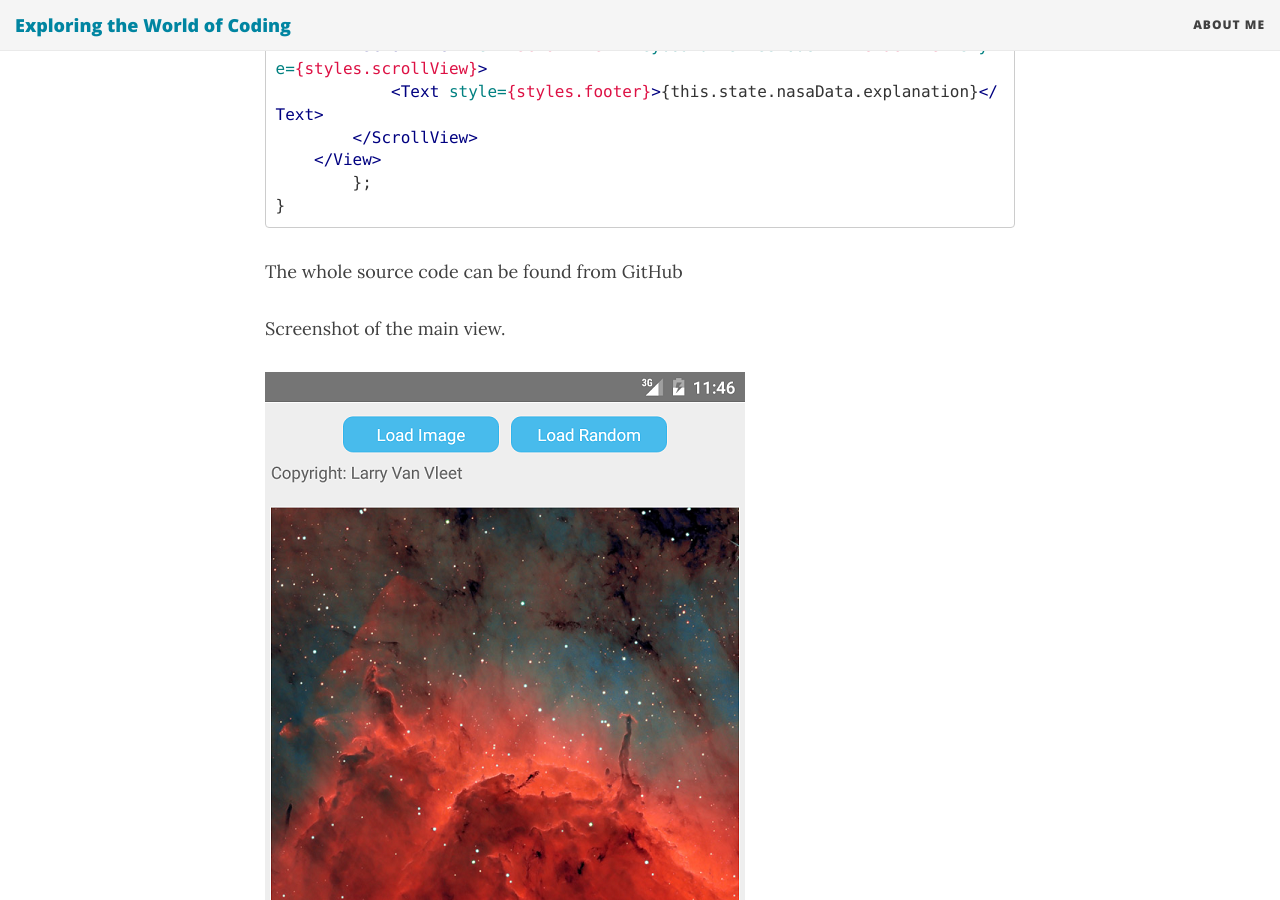
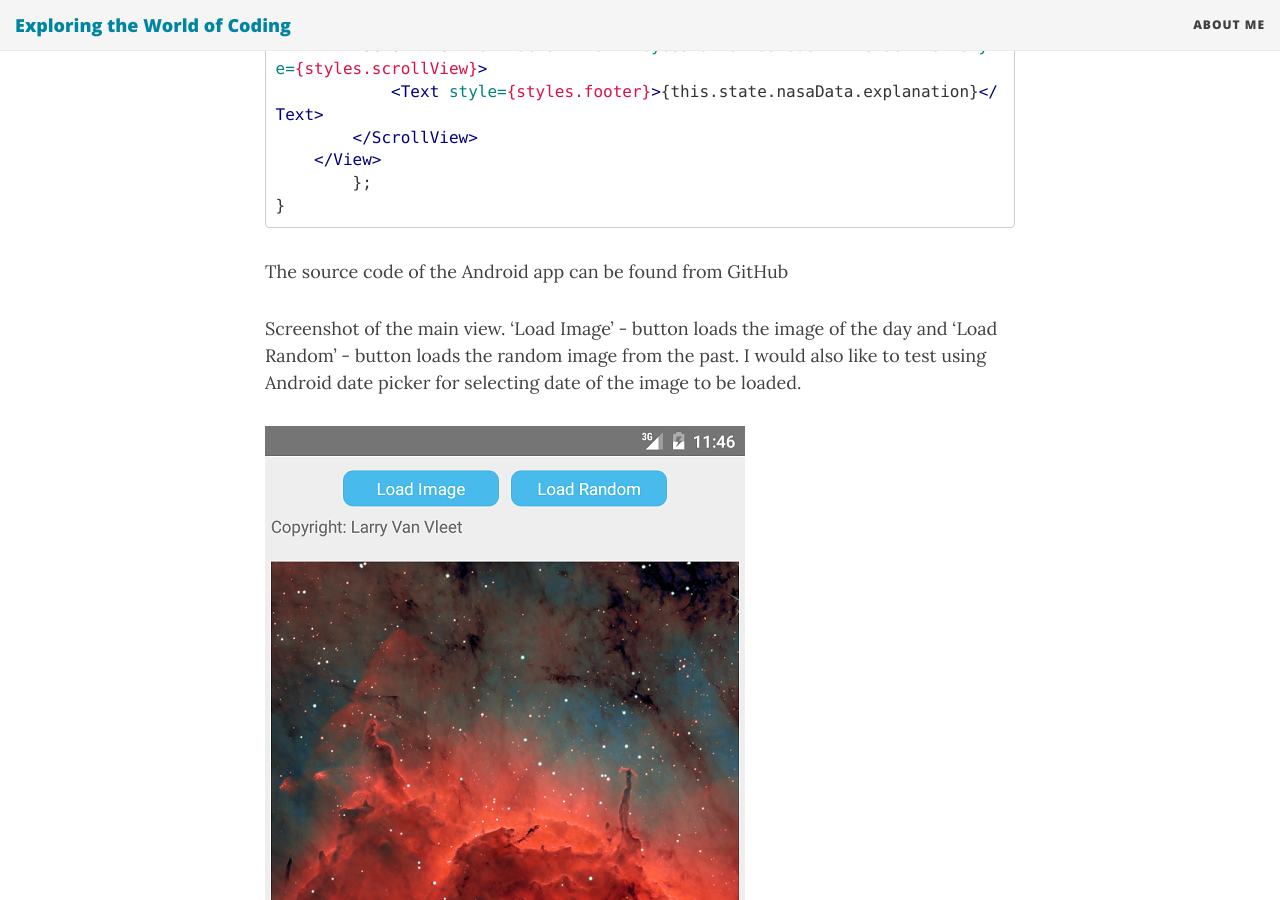
Before and after one commit to juhahinkula/juhahinkula.github.io, a Jekyll site: the page built from _posts/2016-06-22-react-native.markdown, in a window 1280 px wide and 900 px high, scrolled down 2399 px. Built offline with Jekyll 4.4.1, drawn with Linux system fonts in a browser that asks for light colours; nearby versions of some CDN libraries; comment, search, counter and statistics services are not loaded; some of the changed text lies outside the part shown.

Commit message:
modify post

```diff
--- a/_posts/2016-06-22-react-native.markdown
+++ b/_posts/2016-06-22-react-native.markdown
@@ -4,14 +4,13 @@ title:  "Getting known React Native"
 ---
 Getting known React Native
 
-My goal was to test React Native when implementing similar Nasa app that was made with Cordova in older [post](/2016-05-20-welcome-to-jekyll).
+My goal was to test React Native when implementing similar Android Nasa app that was made with Cordova in older [post](/2016-05-20-welcome-to-jekyll).
 
 The installation of React Native is really straigthforward. The project was quickly created by using React Native CLI. There was now problems to run first Hello World app with Android emulator. I used Android Studio AVD emulators. I started by going through Facebook's [starting guide](https://facebook.github.io/react-native/docs/getting-started.html#content) and good reading about React Native layouts can be found [here](http://moduscreate.com/react-native-layout-system/).
 
 The problems started when I made changes to code and Reloaded JS to emulator. The app changes were not uploaded to emulator. The reason seemed to be BlueStacks Android emulator which was started automatically. When I unistalled BlueStacks everything started to work correctly and I was able to upload chages to emulator.
 
 The REST API call was really easy to implement and worked straigth away. The GUI contains two buttons for showing the daily image and random image.
-
 
 Constructor contains intial state nasaData which is used to bind REST API call JSON response. This is also used to determine whether the data has been loaded.
 
@@ -88,8 +87,8 @@ renderMainView() {
 }
 {% endhighlight %}
 
-The whole source code can be found from GitHub
+The source code of the Android app can be found from GitHub
 
-Screenshot of the main view.
+Screenshot of the main view. 'Load Image' - button loads the image of the day and 'Load Random' - button loads the random image from the past. I would also like to test using Android date picker for selecting date of the image to be loaded.
 
 ![screenshot]({{ site.baseurl }}/img/reactnative.png)
```
